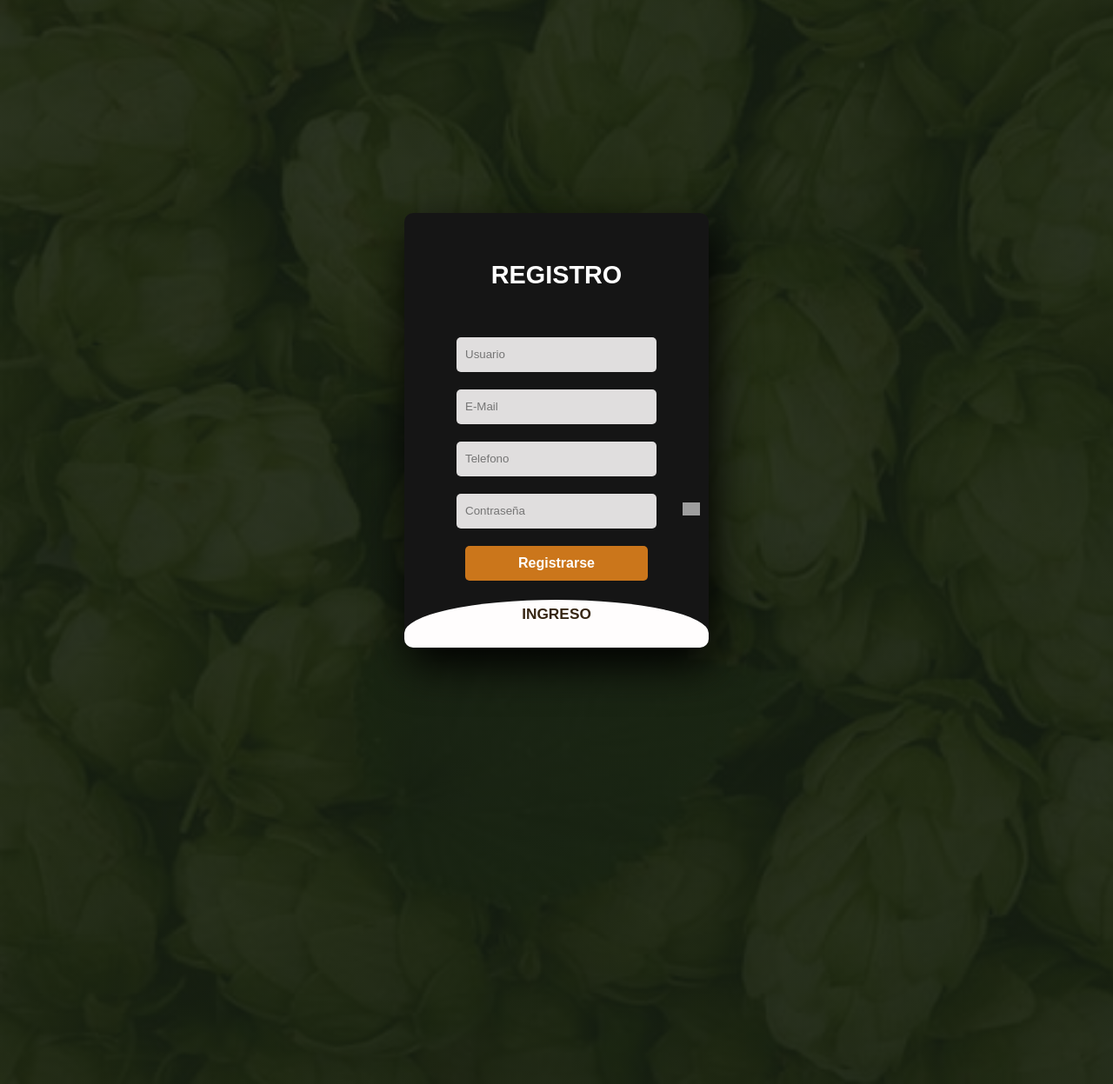
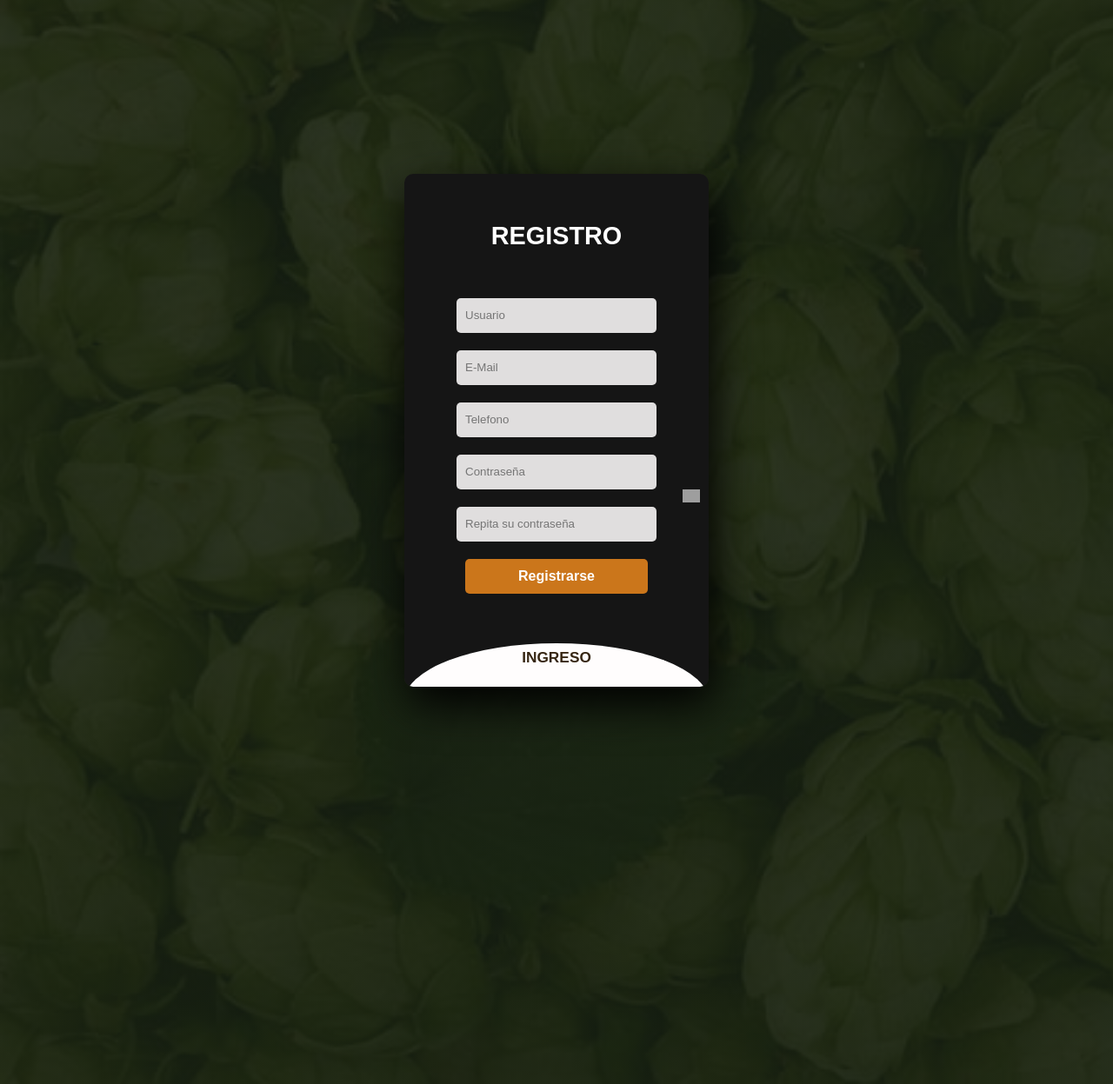
Before and after one commit to ChrisitanLP/ProyectoGestion6toSemestre, a PHP site: page /Paginas/Logeo.php in a window 1280 px wide. Shown: the part 258-1505 px from the top of the page at 87% size. Run offline with PHP 8.4, Linux system fonts and the light colour scheme; grey boxes are pictures that could not be loaded.

Commit message:
Modifcaciones de Login

```diff
--- a/GitGestion/Paginas/Logeo.php
+++ b/GitGestion/Paginas/Logeo.php
@@ -29,6 +29,7 @@
 	<script src="../Recursos/JS/Librerias/jquery-1.11.1.min.js"></script>
     <script src="../Recursos/JS/Librerias/jquery-1.11.1.js"></script>
     <script src="../Recursos/JS/Librerias/JqueryLib.js"></script>
+	<script src="../Recursos/JS/formulario.js"></script>
 
 	<script>
 		function togglePasswordVisibility() {
@@ -43,6 +44,20 @@
 				toggleIcon.style.background = 'url(eye-icon.png) no-repeat';
 			}
 		}
+
+		function verificarLongitud(event) {
+			var input = event.target;
+			var maxLongitud = 10;
+
+			// Permitir solo dígitos
+			var regex = /[^0-9]/gi;
+			input.value = input.value.replace(regex, '');
+
+			// Limitar la longitud
+			if (input.value.length > maxLongitud) {
+				input.value = input.value.slice(0, maxLongitud);
+			}
+		}
 	</script>
 </head>
 <body>
@@ -50,12 +65,13 @@
 		<input type="checkbox" id="chk" aria-hidden="true">
 		<div class="signup">
 			<form  id="register" method="post" action="../Acciones/Rest.php">
-				<label for="chk" aria-hidden="true">REGISTRO</label>
+				<label for="chk" aria-hidden="true" class="register">REGISTRO</label>
 				<input type="text" name="usuario"  id="usuario" placeholder="Usuario" required>
 				<input type="email" name="email"  id="email" placeholder="E-Mail" required>
-                <input type="tel" name="telefono"  id="telefono" placeholder="Telefono" required>
+                <input type="tel" name="telefono"  id="telefono" placeholder="Telefono" required oninput="verificarLongitud(event)">
 				<div class="password-container">
 					<input type="password" name="contrasena" id="contrasena" placeholder="Contraseña" required>
+					<input type="password" name="rcontrasena" id="rcontrasena" placeholder="Repita su contraseña" required>
 					<span class="toggle-password" onclick="togglePasswordVisibility()"></span>
 				</div>
 				<input type="hidden" name="csrf_token" value="<?php echo $_SESSION['csrf_token']; ?>">
--- a/GitGestion/Recursos/CSS/EstilosLogin.css
+++ b/GitGestion/Recursos/CSS/EstilosLogin.css
@@ -13,7 +13,7 @@ body{
 }
 .main{
 	width: 350px;
-	height: 500px;
+	height: 590px;
 	background: red;
 	overflow: hidden;
 	background: linear-gradient(to bottom, #151515, #151515, #151515);	border-radius: 10px;
@@ -70,10 +70,10 @@ button:hover{
 	background: #e28d33;
 }
 .login{
-	height: 460px;
+	height: 800px;
 	background: #fffdfd;
 	border-radius: 60% / 10%;
-	transform: translateY(-165px);
+	transform: translateY(-160px);
 	transition: .8s ease-in-out;
 }
 .login label{
@@ -82,7 +82,7 @@ button:hover{
 }
 
 #chk:checked ~ .login{
-	transform: translateY(-500px);
+	transform: translateY(-600px);
 }
 #chk:checked ~ .login label{
 	transform: scale(.8);
```
Also changed, not shown: GitGestion/Recursos/JS/formulario.js (added, +51 -0 lines).
